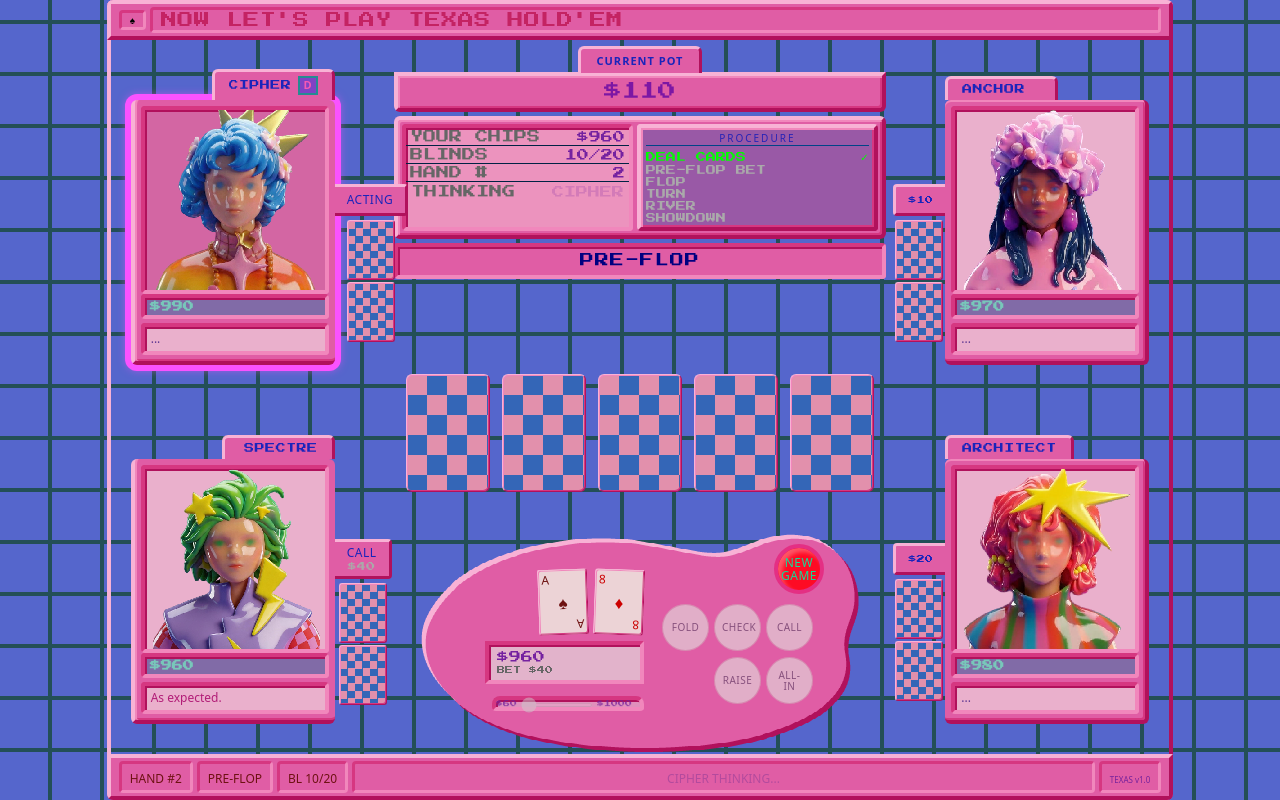
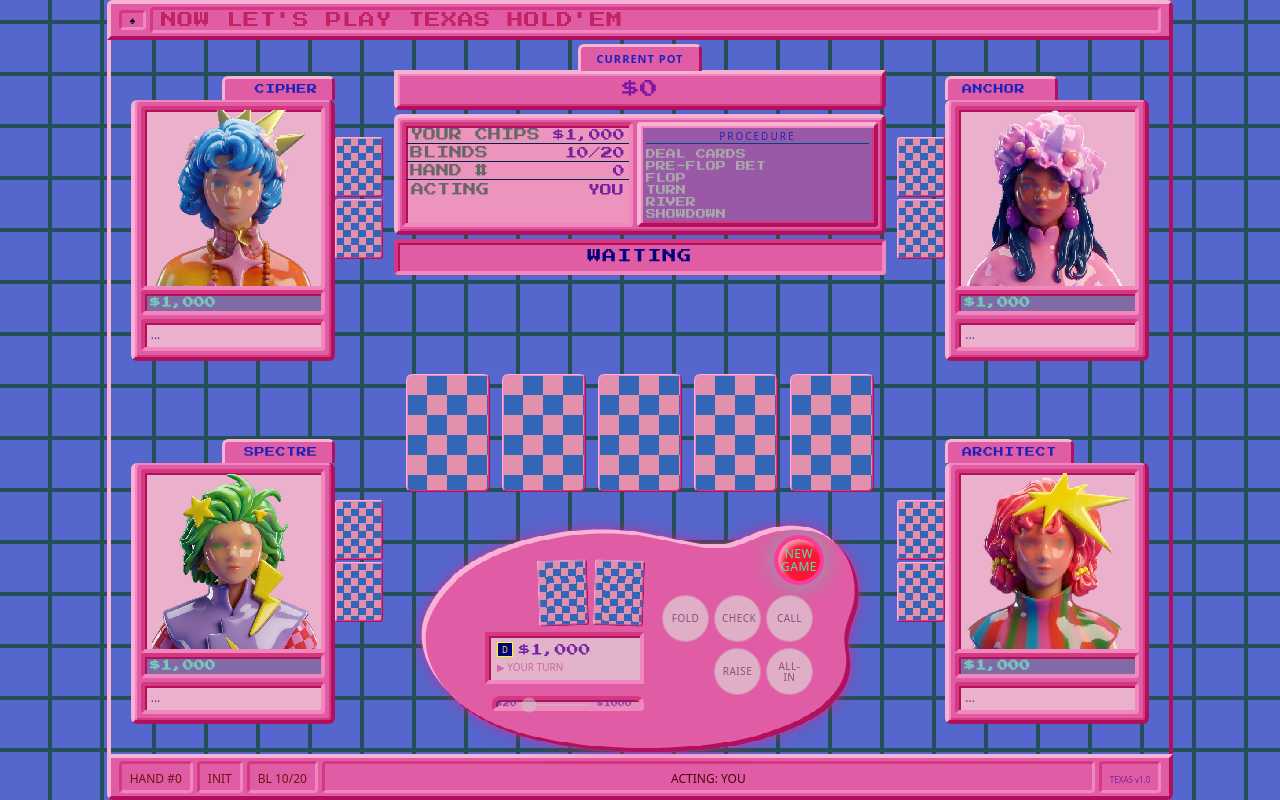
Before and after one commit to yuqing-boop/texas, a React (Vite) app: page / in a window 1280 px wide. Built offline with nearby package versions, Linux system fonts and the light colour scheme; a web font is replaced by a local one.

Commit message:
New game prompt animation

```diff
--- a/src/components/GameTable.tsx
+++ b/src/components/GameTable.tsx
@@ -280,6 +280,7 @@ export function GameTable({
                   disabled={!isHumanTurn || isAIThinking}
                   onAction={onAction}
                   onNewGame={onNewGame}
+                  promptNewGame={phase === 'waiting' || phase === 'handComplete'}
                 />
               </div>
             )}
--- a/src/components/HumanControlPanel.tsx
+++ b/src/components/HumanControlPanel.tsx
@@ -17,6 +17,8 @@ interface HumanControlPanelProps {
   disabled: boolean;
   onAction: (action: PlayerAction) => void;
   onNewGame: () => void;
+  /** Draw attention when play only continues after clicking NEW GAME */
+  promptNewGame?: boolean;
 }
 
 export function HumanControlPanel({
@@ -33,6 +35,7 @@ export function HumanControlPanel({
   disabled,
   onAction,
   onNewGame,
+  promptNewGame = false,
 }: HumanControlPanelProps) {
   const isBust = player.chips === 0;
   const isIdle = !canCheck && !canCall && !canFold && !disabled;
@@ -78,9 +81,18 @@ export function HumanControlPanel({
         <div className="human-control-oval-lobe-row" aria-label="New game">
           <button
             type="button"
-            className="btn btn-call human-control-panel-lobe-btn human-control-panel-new-game btn-new-game-oval"
+            className={[
+              'btn',
+              'btn-call',
+              'human-control-panel-lobe-btn',
+              'human-control-panel-new-game',
+              'btn-new-game-oval',
+              promptNewGame && 'btn-new-game-oval--prompt',
+            ]
+              .filter(Boolean)
+              .join(' ')}
             onClick={onNewGame}
-            title="Start a new hand"
+            title={promptNewGame ? 'Click to deal cards and start' : 'Start a new hand'}
           >
             NEW GAME
           </button>
--- a/src/hooks/useGameState.ts
+++ b/src/hooks/useGameState.ts
@@ -15,7 +15,6 @@ export const HUMAN_ID = 'human';
 const STARTING_CHIPS = 1000;
 const SMALL_BLIND    = 10;
 const AI_THINK_MS    = 2000;
-const NEXT_HAND_MS   = 2800;
 
 export interface AIProfile {
   id: string;
@@ -171,10 +170,9 @@ export interface UseGameStateReturn {
 export function useGameState(): UseGameStateReturn {
   const gameRef = useRef<TexasHoldemGame>(makeGame());
 
-  const [gameState, setGameState] = useState<GameState>(() => {
-    gameRef.current.startHand();
-    return { ...gameRef.current.getState() };
-  });
+  const [gameState, setGameState] = useState<GameState>(() => ({
+    ...gameRef.current.getState(),
+  }));
 
   const [chatMessages, setChatMessages] = useState<ChatMessage[]>([]);
   const [isAIThinking, setIsAIThinking] = useState(false);
@@ -215,24 +213,7 @@ export function useGameState(): UseGameStateReturn {
     const state = gameState;
     const { phase } = state;
 
-    if (phase === 'waiting') {
-      gameRef.current.startHand();
-      sync();
-      return;
-    }
-
-    if (phase === 'handComplete') {
-      const humanBust = state.players.find((p) => p.id === HUMAN_ID)?.chips === 0;
-      const stillPlaying = state.players.filter((p) => p.chips > 0).length >= 2;
-      if (!stillPlaying || humanBust) {
-        return;
-      }
-      const t = setTimeout(() => {
-        gameRef.current.startHand();
-        sync();
-      }, NEXT_HAND_MS);
-      return () => clearTimeout(t);
-    }
+    if (phase === 'waiting' || phase === 'handComplete') return;
 
     if (!isActivePhase(phase)) return;
 
@@ -261,7 +242,15 @@ export function useGameState(): UseGameStateReturn {
   }, [gameState, pushChat, sync]);
 
   const restartGame = useCallback(() => {
-    gameRef.current = makeGame();
+    const s = gameRef.current.getState();
+    const humanBust = s.players.find((p) => p.id === HUMAN_ID)?.chips === 0;
+    const stillPlaying = s.players.filter((p) => p.chips > 0).length >= 2;
+    const preserveSession =
+      s.phase === 'waiting' ||
+      (s.phase === 'handComplete' && stillPlaying && !humanBust);
+    if (!preserveSession) {
+      gameRef.current = makeGame();
+    }
     gameRef.current.startHand();
     setChatMessages([]);
     setIsAIThinking(false);
--- a/src/styles/retro.css
+++ b/src/styles/retro.css
@@ -1084,6 +1084,74 @@ body {
   background-color: rgba(220, 8, 28, 1);
   border-color: rgba(200, 40, 115, 1);
 }
+
+/* Prompt click: smooth two-beat “breathing” glow when idle or showing hand results */
+@keyframes new-game-breathe {
+  0%, 100% {
+    opacity: 1;
+    filter: brightness(1);
+    box-shadow:
+      inset 4px 4px 4px 0 rgba(255, 255, 255, 0.3),
+      0 0 0 0 rgba(22, 218, 153, 0);
+  }
+  12.5% {
+    opacity: 0.94;
+    filter: brightness(1.08);
+    box-shadow:
+      inset 4px 4px 4px 0 rgba(255, 255, 255, 0.4),
+      0 0 10px 2px rgba(22, 218, 153, 0.26);
+  }
+  25% {
+    opacity: 0.88;
+    filter: brightness(1.18);
+    box-shadow:
+      inset 4px 4px 4px 0 rgba(255, 255, 255, 0.52),
+      0 0 20px 4px rgba(22, 218, 153, 0.4);
+  }
+  37.5% {
+    opacity: 0.94;
+    filter: brightness(1.08);
+    box-shadow:
+      inset 4px 4px 4px 0 rgba(255, 255, 255, 0.4),
+      0 0 10px 2px rgba(22, 218, 153, 0.26);
+  }
+  50% {
+    opacity: 1;
+    filter: brightness(1);
+    box-shadow:
+      inset 4px 4px 4px 0 rgba(255, 255, 255, 0.3),
+      0 0 0 0 rgba(22, 218, 153, 0);
+  }
+  62.5% {
+    opacity: 0.96;
+    filter: brightness(1.06);
+    box-shadow:
+      inset 4px 4px 4px 0 rgba(255, 255, 255, 0.36),
+      0 0 8px 2px rgba(22, 218, 153, 0.2);
+  }
+  75% {
+    opacity: 0.9;
+    filter: brightness(1.12);
+    box-shadow:
+      inset 4px 4px 4px 0 rgba(255, 255, 255, 0.46),
+      0 0 16px 3px rgba(22, 218, 153, 0.32);
+  }
+  87.5% {
+    opacity: 0.96;
+    filter: brightness(1.05);
+    box-shadow:
+      inset 4px 4px 4px 0 rgba(255, 255, 255, 0.34),
+      0 0 8px 1px rgba(22, 218, 153, 0.18);
+  }
+}
+.human-control-panel-oval .human-control-panel-lobe-btn.btn-new-game-oval.btn-new-game-oval--prompt {
+  animation: new-game-breathe 4.5s ease-in-out infinite;
+}
+.human-control-panel-oval .human-control-panel-lobe-btn.btn-new-game-oval.btn-new-game-oval--prompt:hover:not(:disabled) {
+  animation: none;
+  opacity: 1;
+  filter: none;
+}
 .human-control-panel-oval .human-control-panel-lobe-btn.human-control-action--unavailable:disabled,
 .human-control-panel-oval .human-control-panel-lobe-btn.human-control-action--unavailable {
   color: rgba(86, 31, 85, 0.65) !important;
```
